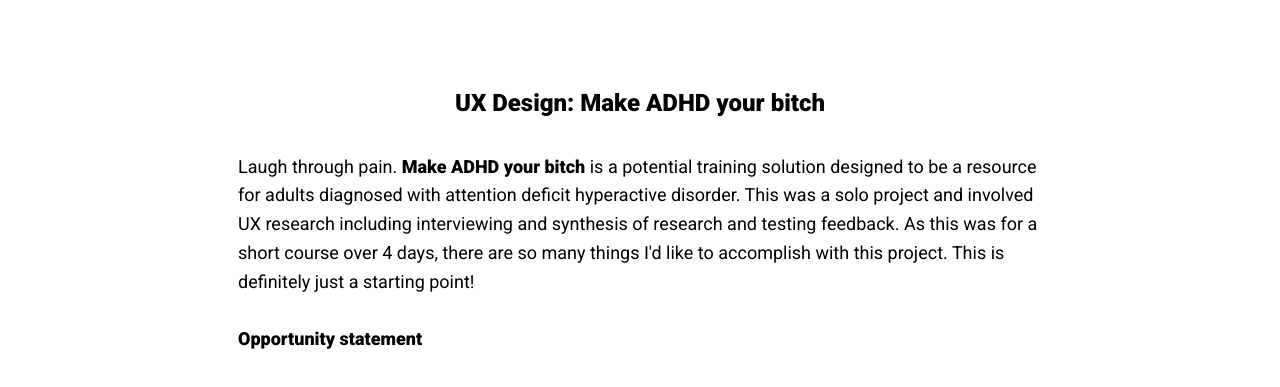
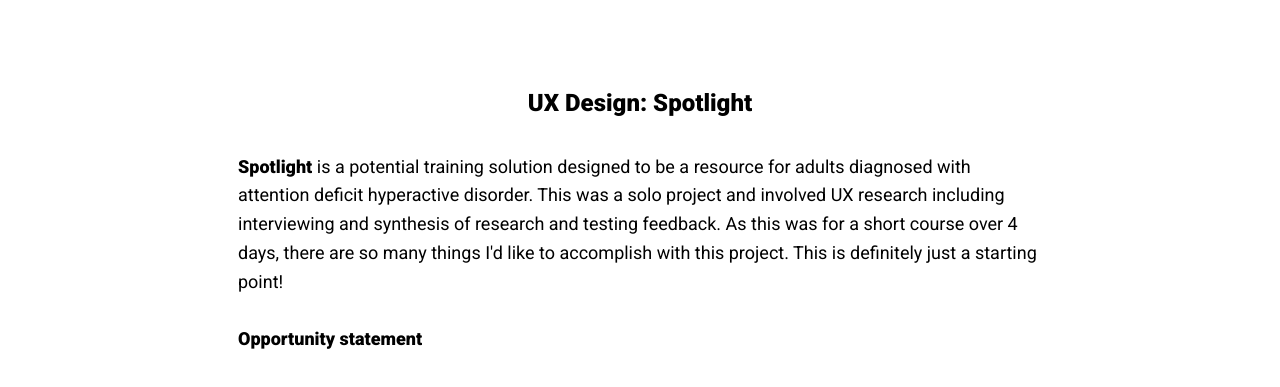
Before and after one commit to shelleyyz/shelleyz-portfolio, a plain HTML site: page mental-health.html in a window 1280 px wide. Shown: the part 411-798 px from the top of the page. Drawn offline with nearby package versions, Linux system fonts and the light colour scheme.

Commit message:
changed name of project

```diff
--- a/mental-health.html
+++ b/mental-health.html
@@ -56,10 +56,10 @@
 
     <div class="portfolio-item-individual">
 
-        <h3>UX Design: Make ADHD your bitch</h3>
+        <h3>UX Design: Spotlight</h3>
 
         <p>
-            Laugh through pain. <strong>Make ADHD your bitch</strong> is a potential training solution designed to be a
+            <strong>Spotlight</strong> is a potential training solution designed to be a
             resource for adults diagnosed with attention deficit hyperactive disorder. This was a solo project and
             involved UX research including interviewing and synthesis of research and testing feedback. As this was for
             a short course over 4 days, there are so many things I'd like to accomplish with this project. This is
```
